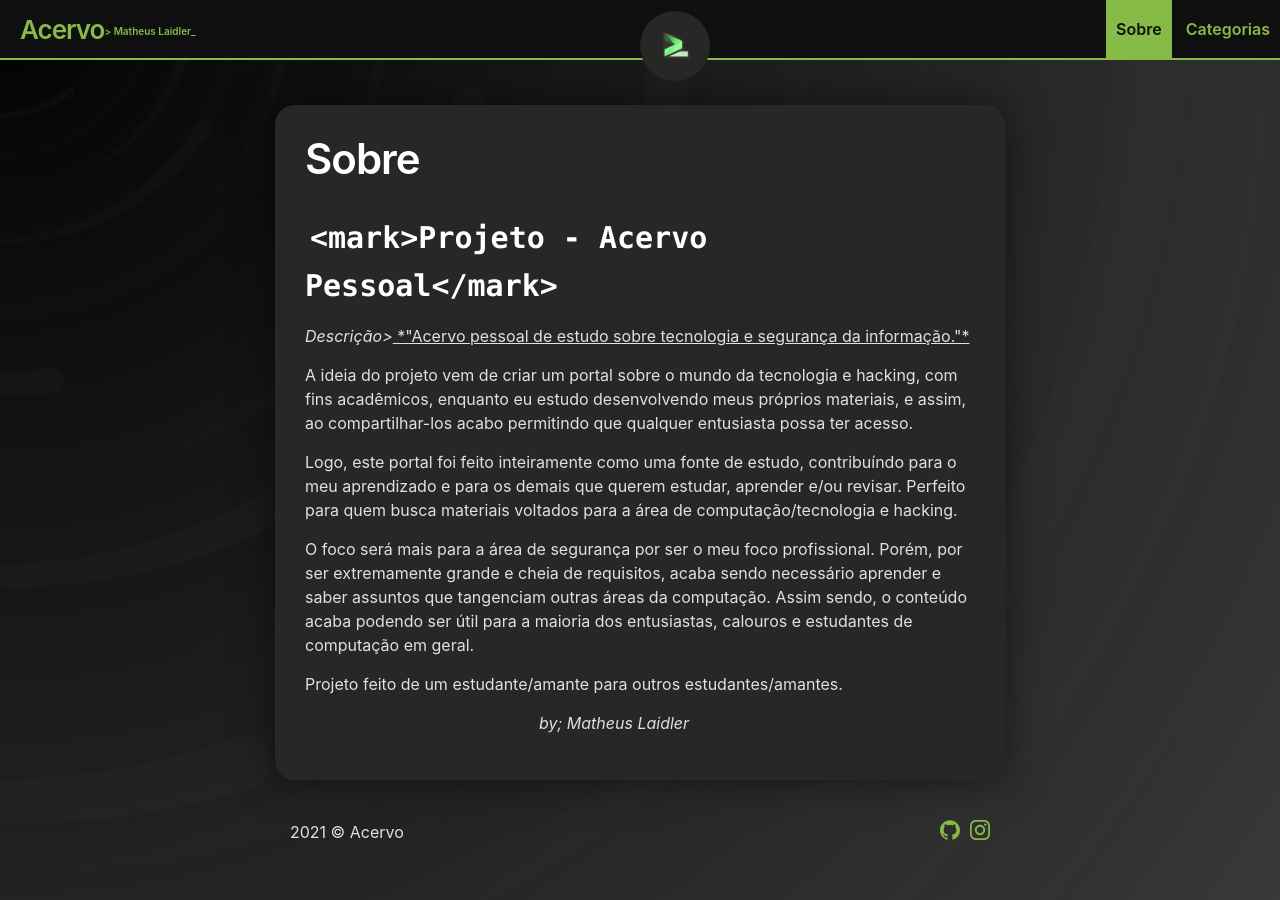
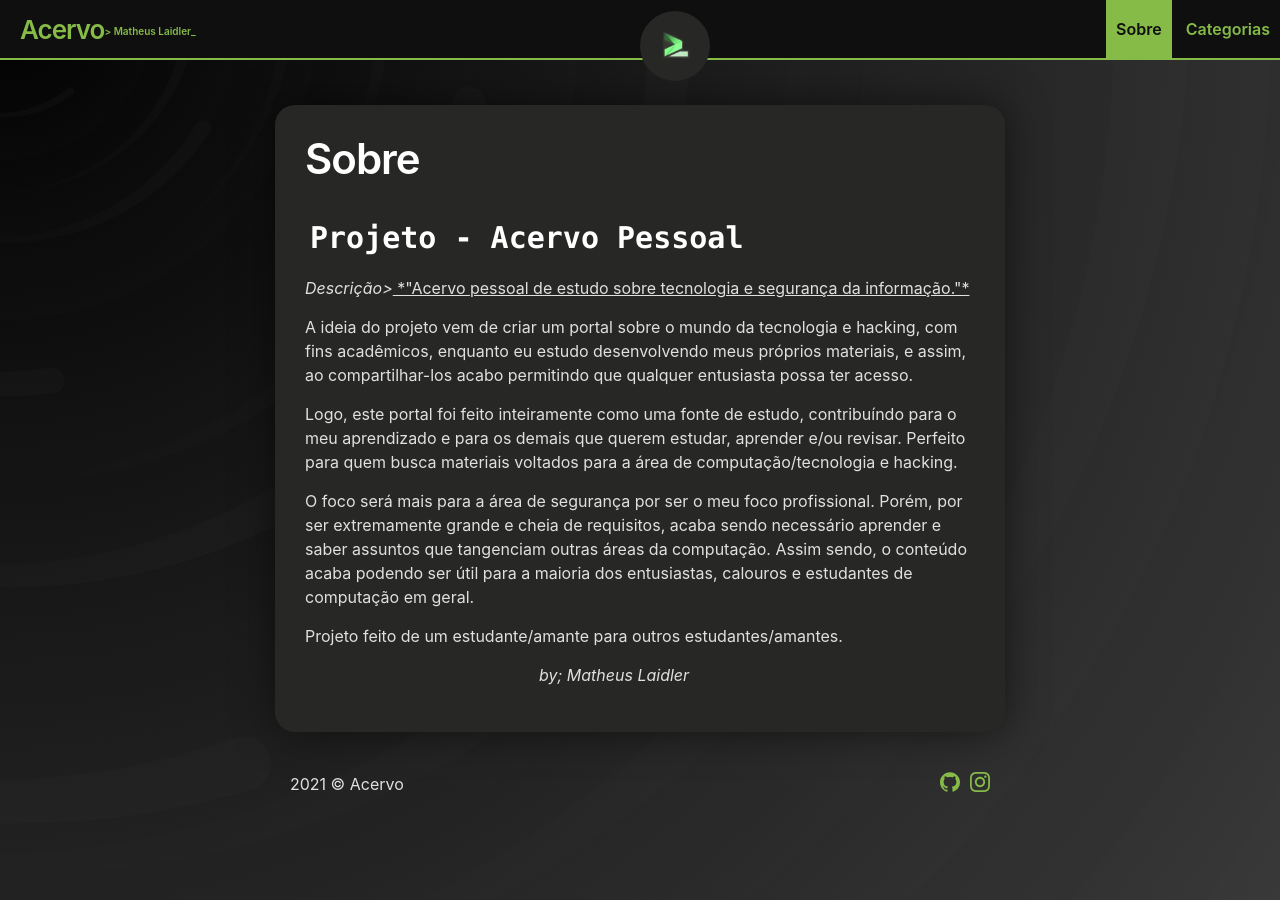
Before and after one commit to matheuslaidler/WayOfSec-Welcome-Theme, a Jekyll site: the page built from about.md, in a window 1280 px wide. Built offline with Jekyll 4.4.1, drawn with Linux system fonts in a browser that asks for light colours.

Commit message:
Update about.md

```diff
--- a/about.md
+++ b/about.md
@@ -3,7 +3,7 @@ title: Sobre
 layout: page
 ---
 
-## **`<mark>Projeto - Acervo Pessoal</mark>`**
+## **`Projeto - Acervo Pessoal`**
 
  *Descrição>*<u> *"Acervo pessoal de estudo sobre tecnologia e segurança da informação."*</u>
 
```
